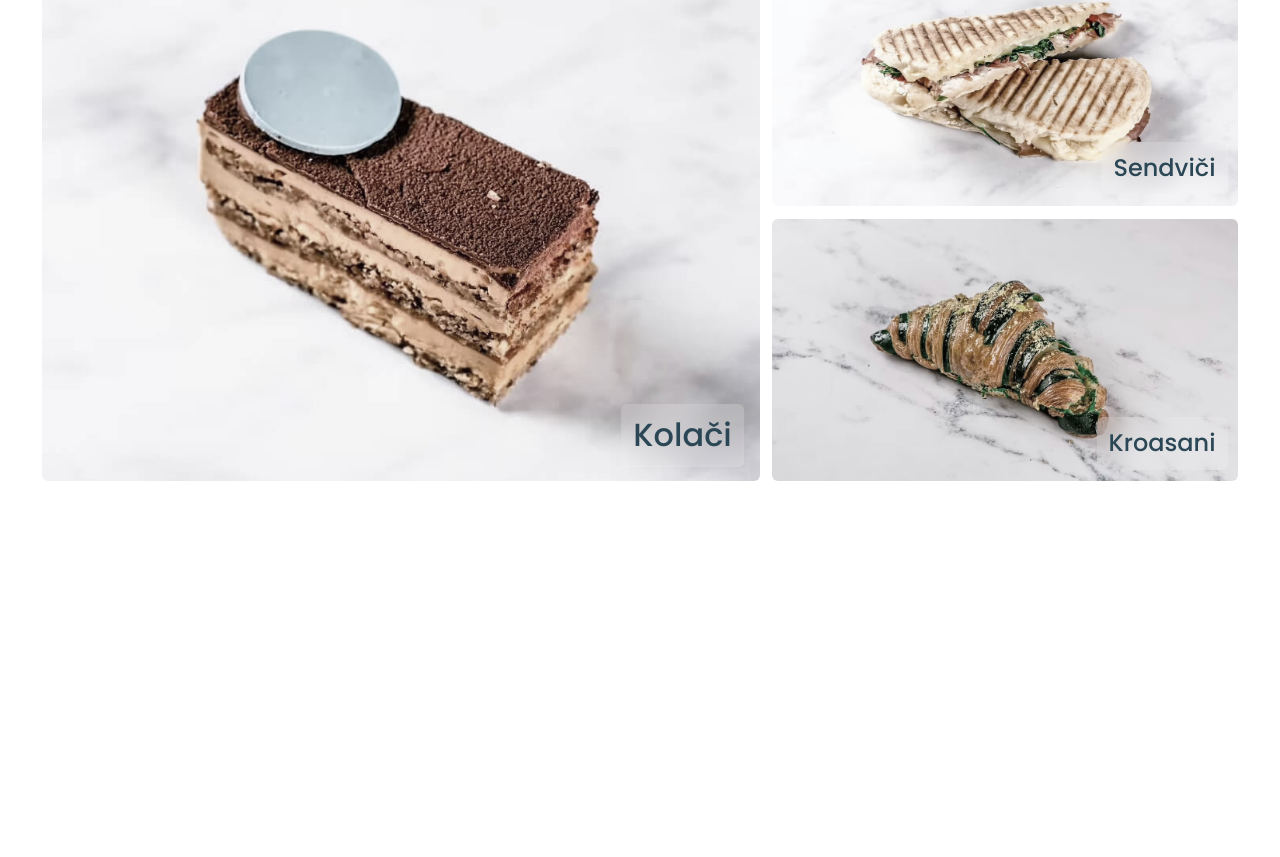
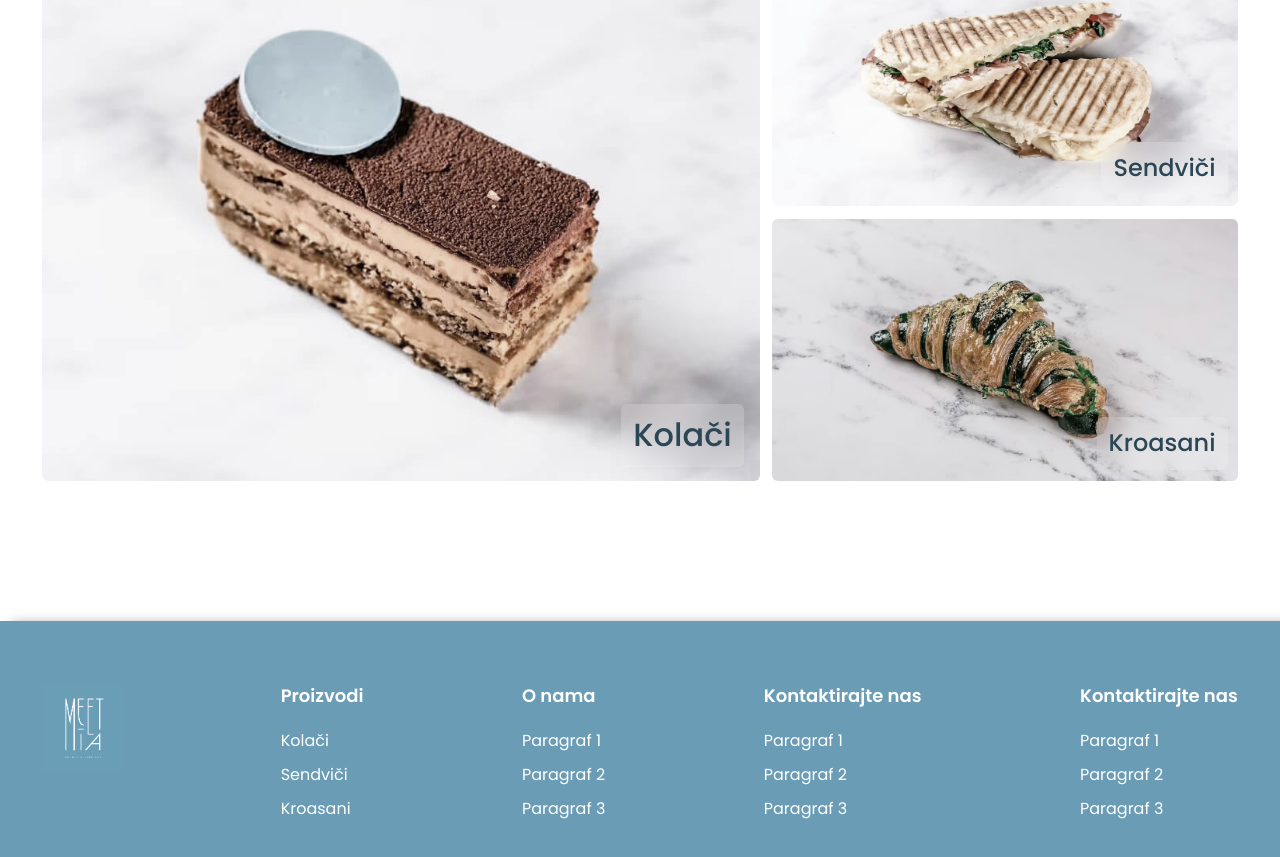
Before and after one commit to pacho26/meet-mia-web-design, a Nuxt app: page / in a window 1280 px wide. Shown: the part 1625-2482 px from the top of the page. Before the commit the page ends 2246 px from the top, so only its background shows below. Built offline with nearby package versions, Linux system fonts and the light colour scheme; a web font is replaced by a local one.

Commit message:
Add footer (not responsive)

```diff
--- a/components/BaseButton.vue
+++ b/components/BaseButton.vue
@@ -35,7 +35,7 @@ $secondary-color: rgb(241, 241, 241);
   font-weight: 500;
   padding: 10px 26px;
   transition: all 0.2s ease-in-out;
-  box-shadow: 0px 4px 12px rgba(0, 0, 0, 0.15);
+  box-shadow: 0px 4px 12px rgba(0, 0, 0, 0.14);
   cursor: pointer;
   outline: 0;
   border: none;
--- /dev/null
+++ b/components/Footer.vue
@@ -0,0 +1,90 @@
+<template>
+  <footer>
+    <div class="footer-content">
+      <div class="footer-content__column">
+        <nuxt-link class="logo" to="/">
+          <img src="../assets/img/logo-cropped.png" alt="logo" width="100%" />
+        </nuxt-link>
+      </div>
+      <div class="footer-content__column">
+        <h4>Proizvodi</h4>
+        <p>Kolači</p>
+        <p>Sendviči</p>
+        <p>Kroasani</p>
+      </div>
+      <div class="footer-content__column">
+        <h4>O nama</h4>
+        <p>Paragraf 1</p>
+        <p>Paragraf 2</p>
+        <p>Paragraf 3</p>
+      </div>
+      <div class="footer-content__column">
+        <h4>Kontaktirajte nas</h4>
+        <p>Paragraf 1</p>
+        <p>Paragraf 2</p>
+        <p>Paragraf 3</p>
+      </div>
+      <div class="footer-content__column">
+        <h4>Kontaktirajte nas</h4>
+        <p>Paragraf 1</p>
+        <p>Paragraf 2</p>
+        <p>Paragraf 3</p>
+      </div>
+      <!-- OVDJE STAVITI DRUŠTVENE MREŽE MOZDA? -->
+    </div>
+  </footer>
+</template>
+
+<style lang="scss" scoped>
+footer {
+  background: #6a9db5;
+  color: #fff;
+  box-shadow: 12px 4px 12px rgba(0, 0, 0, 0.5);
+
+  .footer-content {
+    margin: 0 auto;
+    max-width: 1500px;
+    padding: 64px 0;
+    display: flex;
+    justify-content: space-between;
+
+    &__column {
+      h4 {
+        font-size: 18px;
+        margin-bottom: 22px;
+        transition: all 0.2s ease-in-out;
+        font-weight: 600;
+
+        &:hover {
+          opacity: 0.8;
+        }
+      }
+
+      p {
+        margin-bottom: 10px;
+        transition: all 0.2s ease-in-out;
+
+        &:hover {
+          opacity: 0.8;
+        }
+      }
+
+      .logo {
+        max-width: 80px;
+
+        img {
+          width: 80px;
+        }
+      }
+
+      & > * {
+        cursor: pointer;
+      }
+    }
+
+    @media only screen and (max-width: 1548px) {
+      margin: 0 3.3vw;
+    }
+  }
+}
+</style>
--- a/components/Navigation.vue
+++ b/components/Navigation.vue
@@ -97,7 +97,7 @@ export default {
 
 .nav-container {
   height: 75px;
-  box-shadow: 0px 4px 16px rgba(0, 0, 0, 0.12);
+  box-shadow: 0px 4px 16px rgba(0, 0, 0, 0.11);
   z-index: 999;
   position: fixed;
   top: 0;
@@ -198,7 +198,7 @@ export default {
   top: 75px;
   background: #f9f9f9;
   min-width: 160px;
-  box-shadow: 0px 4px 12px rgba(0, 0, 0, 0.14);
+  box-shadow: 0px 4px 12px rgba(0, 0, 0, 0.12);
   border-radius: 0 0 6px 6px;
   transition: 0.16s all ease-in-out;
 }
@@ -312,7 +312,7 @@ export default {
   }
 
   .mobile-nav {
-    box-shadow: 0px 6px 10px rgba(0, 0, 0, 0.14);
+    box-shadow: 0px 6px 10px rgba(0, 0, 0, 0.12);
   }
 
   .mobile-nav > li {
--- a/components/Product.vue
+++ b/components/Product.vue
@@ -53,7 +53,7 @@ export default {
   overflow: hidden;
   color: #3c6477;
   border-radius: 6px;
-  box-shadow: 0px 4px 12px rgba(0, 0, 0, 0.14);
+  box-shadow: 0px 4px 12px rgba(0, 0, 0, 0.12);
   text-decoration: none;
 
   .img-hover-zoom {
--- a/layouts/default.vue
+++ b/layouts/default.vue
@@ -7,6 +7,7 @@
       <main>
         <Nuxt />
       </main>
+      <Footer />
     </div>
   </div>
 </template>
--- a/pages/products/_productId.vue
+++ b/pages/products/_productId.vue
@@ -92,7 +92,7 @@ $secondary-500: #e2b96d;
       // max-width: 40%;
       border-radius: 6px;
       overflow: hidden;
-      box-shadow: 0px 4px 12px rgba(0, 0, 0, 0.13);
+      box-shadow: 0px 4px 12px rgba(0, 0, 0, 0.12);
 
       img {
         aspect-ratio: 4 / 2.9;
@@ -187,7 +187,7 @@ $secondary-500: #e2b96d;
         // max-width: 680px;
         border-radius: 6px;
         overflow: hidden;
-        box-shadow: 0px 4px 12px rgba(0, 0, 0, 0.13);
+        box-shadow: 0px 4px 12px rgba(0, 0, 0, 0.12);
 
         img {
           aspect-ratio: 4 / 2.9;
```
